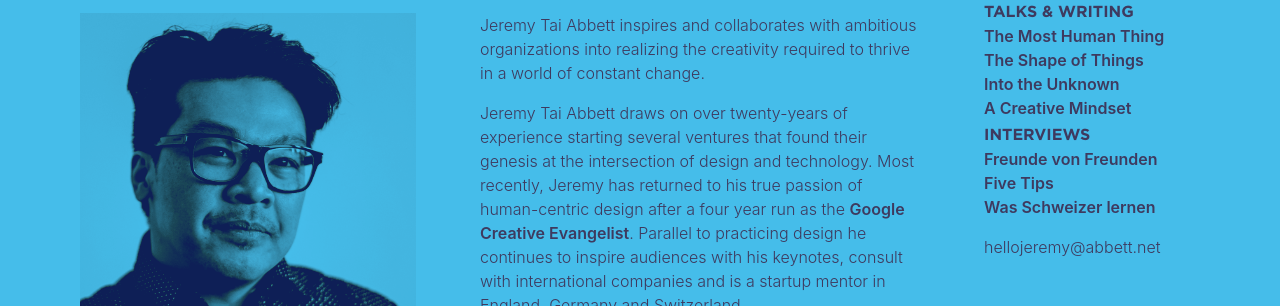
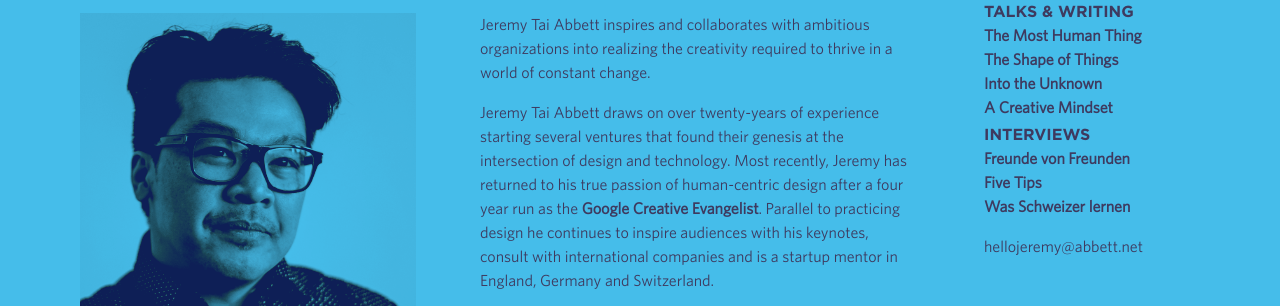
Before and after one commit to jeremytai/jeremytai.github.io, a plain HTML site: page index.html in a window 1280 px wide. Shown: the part 488-794 px from the top of the page. Drawn offline with Linux system fonts and the light colour scheme.

Commit message:
Update fonts.css

```diff
--- a/css/fonts.css
+++ b/css/fonts.css
@@ -1,5 +1,5 @@
 @font-face {
-  font-family: "Whitney";
+  font-family: "Whitney Book";
   src: url('/fonts/Whitney-Book.woff') format('woff');
   font-weight: 300;
   font-style: normal;
```
